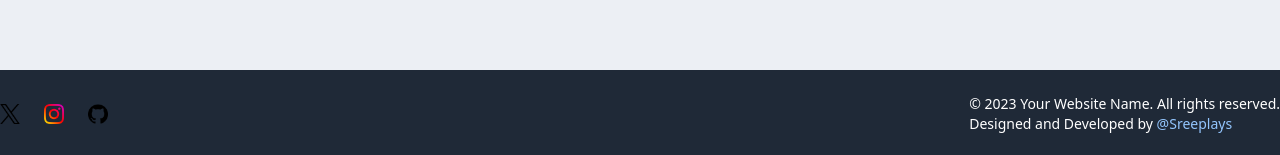
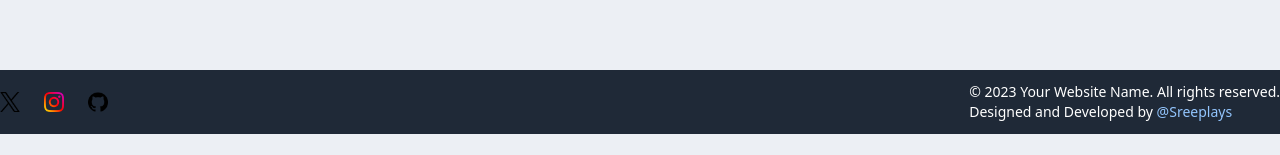
Before and after one commit to Sreeplays/FoodJi, a React (Create React App) app: page / in a window 1280 px wide. Shown: the part 754-909 px from the top of the page. After the commit the page ends 888 px from the top, so only its background shows below. Built offline with nearby package versions, Linux system fonts and the light colour scheme; no server answers.

Commit message:
Re-worked the footer and loader bug and fixed it

```diff
--- a/src/CHILD/Loader.jsx
+++ b/src/CHILD/Loader.jsx
@@ -3,13 +3,13 @@ import React from 'react'
 const Loader = () => {
   return (
     <div className='text-gray-400 italic font-extrabold text-center text-6xl fixed top-0 w-[100%] h-[100%] flex bg-black opacity-80 items-center justify-center'>
-          <svg xmlns="http://www.w3.org/2000/svg" width="100px" height="100px" viewBox="0 0 100 100">
+          <svg xmlns="http://www.w3.org/2000/svg" width="150px" height="150px" viewBox="0 0 100 100">
     <path d="M 50,50 L 33,60.5 a 20 20 -210 1 1 34,0 z" fill="#fff">
       <animateTransform attributeName="transform" type="rotate" from="0 50 50" to="360 50 50" dur="1.2s" repeatCount="indefinite"/>
     </path>
       <circle cx="50" cy="50" r="16" fill="#424242"></circle>
     </svg>
-        <h1 >Loading</h1>
+
     </div>
   )
 }
--- a/src/Components/Account.jsx
+++ b/src/Components/Account.jsx
@@ -17,7 +17,7 @@ const Account = () => {
   };
 
   return (
-    <div className='w-[300px] m-auto'>
+    <div className='w-[300px] h-full m-auto mb-16'>
       <Helmet>
         <title>Foodjii | Account</title>
       </Helmet>
--- a/src/Components/Footer.jsx
+++ b/src/Components/Footer.jsx
@@ -4,7 +4,7 @@ import insta from '../assets/instagram.png'
 import git from '../assets/github.png'
 const Footer = () => {
   return (
-    <footer className=" bg-gray-800 text-white py-6">
+    <footer className=" bg-gray-800 text-white py-3">
         <div className="container mx-auto flex justify-between items-center">
 
             <div className="grid grid-cols-3 gap-6">
```
